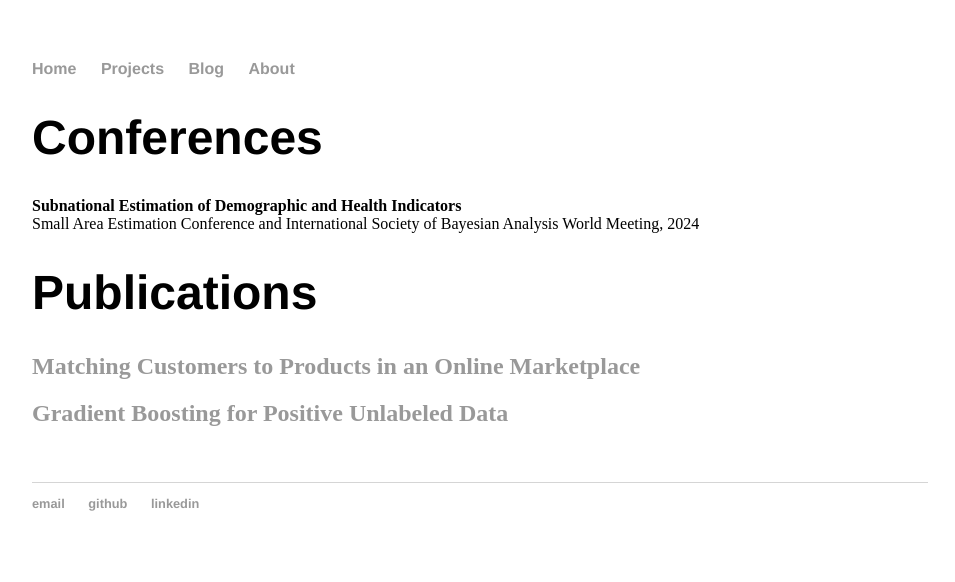
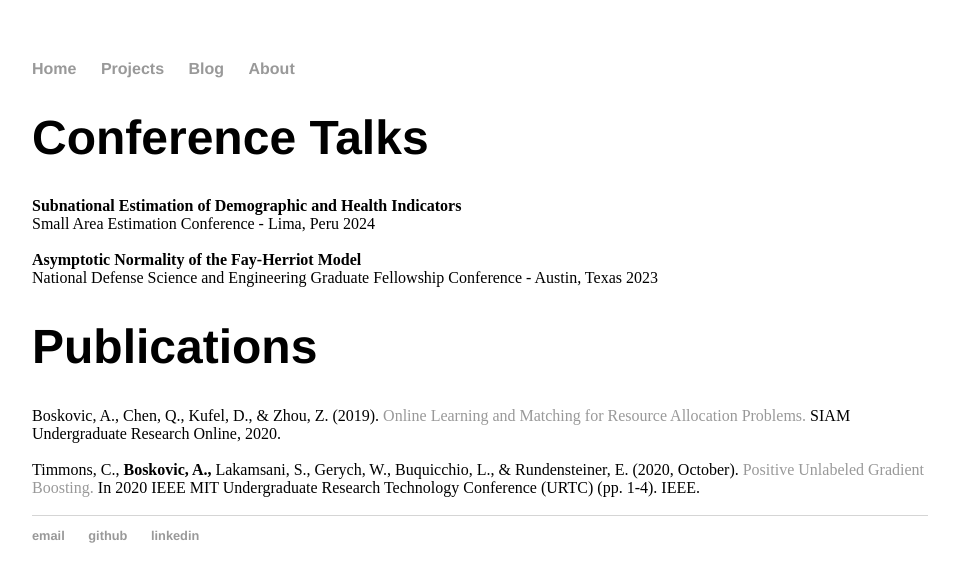
Before and after one commit to aboskovic21/aboskovic21.github.io, a Jekyll site: the page built from projects/index.html, in a window 1280 px wide. Shown: the top 582 px of the page, without its empty margins (160-1115 px from the left). Built offline with Jekyll 4.4.1, drawn with Linux system fonts in a browser that asks for light colours.

Commit message:
updates to conferences and projects

```diff
--- a/projects/index.html
+++ b/projects/index.html
@@ -5,17 +5,27 @@ layout: default
 ---
 <div class="blurb">
 
-  <h1>Conferences</h1>
+  <h1>Conference Talks</h1>
 
   <b>Subnational Estimation of Demographic and Health Indicators</b>
   <br>
-  Small Area Estimation Conference and International Society of Bayesian Analysis World Meeting, 2024
+  Small Area Estimation Conference - Lima, Peru 2024
+
+  <br>
+  <br>
+
+  <b>Asymptotic Normality of the Fay-Herriot Model</b><br>
+  National Defense Science and Engineering Graduate Fellowship Conference - Austin, Texas 2023
+  <br>
 
 	<h1>Publications</h1>
 
-	<h2><a href="online_matching.pdf"> Matching Customers to Products in an Online Marketplace </a></h2>
 
-	<h2><a href="pu_gb.pdf"> Gradient Boosting for Positive Unlabeled Data </a></h2>
+	Boskovic, A., Chen, Q., Kufel, D., & Zhou, Z. (2019). <a href = https://arxiv.org/pdf/1911.07409 >Online Learning and Matching for Resource Allocation Problems.</a> SIAM Undergraduate Research Online, 2020.
+
+	<br>
+	<br>
+	Timmons, C., <b>Boskovic, A.,</b> Lakamsani, S., Gerych, W., Buquicchio, L., & Rundensteiner, E. (2020, October). <a href="pu_gb.pdf">Positive Unlabeled Gradient Boosting.</a> In 2020 IEEE MIT Undergraduate Research Technology Conference (URTC) (pp. 1-4). IEEE.
 
 	<br>
 
```
